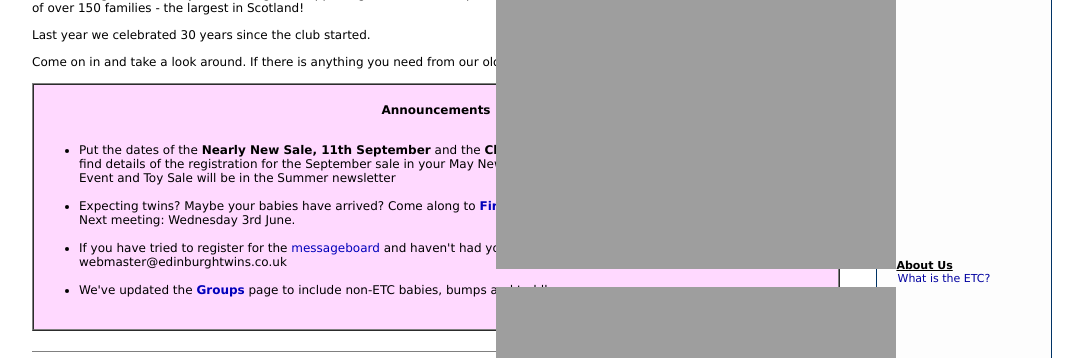
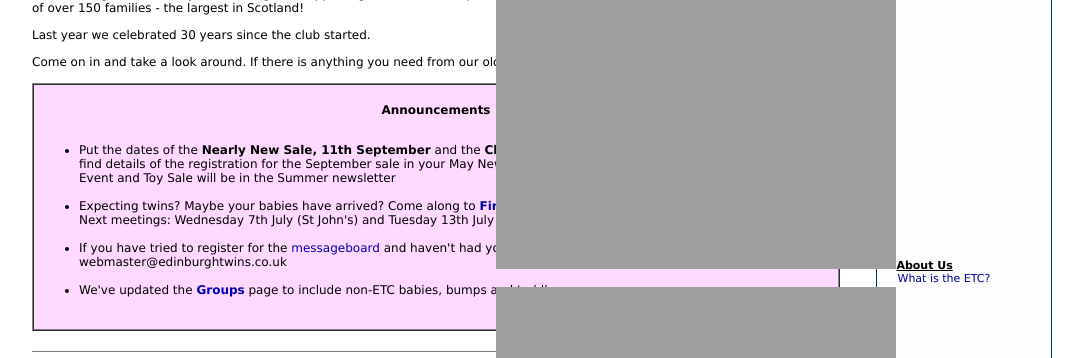
Before and after one commit to eltmc/etc-website-2010, a PHP site: page / in a window 1280 px wide. Shown: the part 229-587 px from the top of the page, without its empty margins (96-1179 px from the left). Run offline with PHP 8.4, Linux system fonts and the light colour scheme.

Commit message:
Updated first years group announcement dates
And included Oxgangs.

```diff
--- a/index.php
+++ b/index.php
@@ -45,8 +45,9 @@
               <li>Expecting twins? Maybe your babies have arrived?
               Come along to <b><a
               href="http://www.edinburghtwins.co.uk/groups/">First
-              Year's</a></b> 8pm on the first Wednesday of every month.
-              Next meeting: Wednesday 3rd June.</li><br>
+              Year's</a></b> 8pm on the first Wednesday of every
+              month.  Next meetings: Wednesday 7th July (St John's)
+              and Tuesday 13th July (Oxgangs).</li><br>
 
               <li>If you have tried to register for the <a
               href="http://www.edinburghtwins.co.uk/messageboard">messageboard</a>
```
